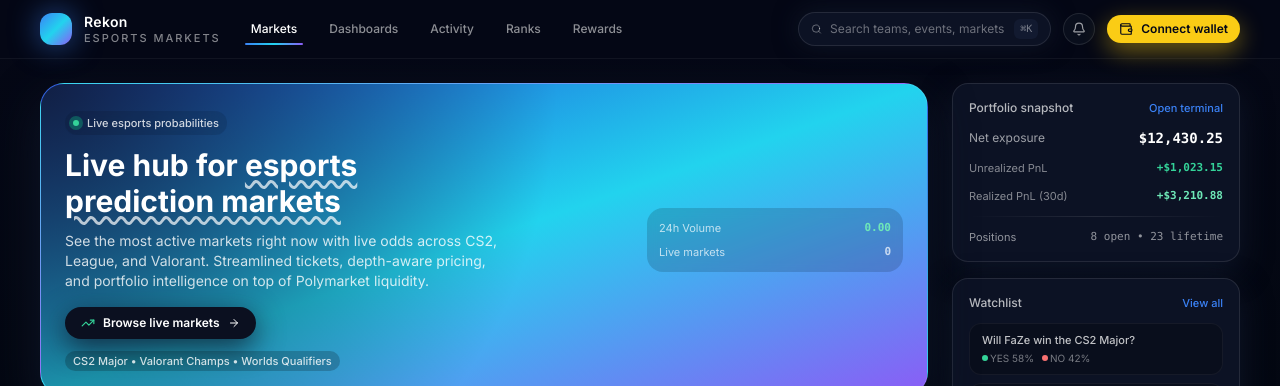
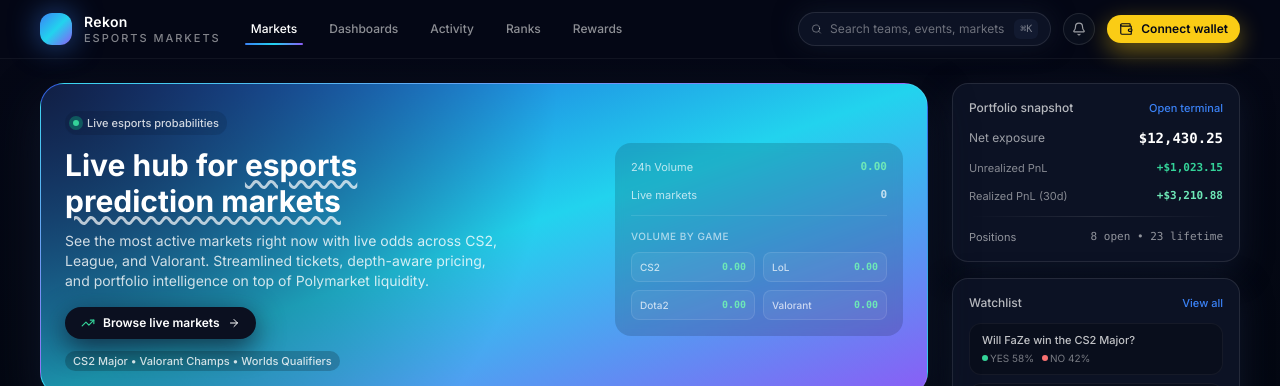
Before and after one commit to BadGenius22/Rekon, a Next.js app in the folder apps/web/: page / in a window 1280 px wide. Shown: the top 386 px of the page. Built offline with nearby package versions, Linux system fonts and the light colour scheme; no server answers.

Commit message:
feat(UI): Add volume breakdown

```diff
--- a/apps/web/src/app/markets/page.tsx
+++ b/apps/web/src/app/markets/page.tsx
@@ -48,6 +48,13 @@
   const includeResolved = searchParams.includeResolved === "true";
   const game = searchParams.game;
   const markets = await getMarkets(includeResolved, game);
+
+  // Calculate totals (same as home page)
+  const liveMarketsCount = markets.length;
+  const total24hVolume = markets.reduce(
+    (sum, market) => sum + (market.volume24h ?? market.volume ?? 0),
+    0
+  );
 
   // Debug: Log CS2 markets specifically
   if (process.env.NODE_ENV === "development") {
@@ -143,16 +150,34 @@
             {markets.length > 0 && (
               <span className="inline-flex items-center gap-2 rounded-full bg-neon-cyan/10 border border-neon-cyan/30 px-3 py-1 text-sm font-semibold text-neon-cyan">
                 <span className="h-2 w-2 rounded-full bg-neon-cyan animate-pulse" />
-                {markets.length} live
+                {liveMarketsCount} live
               </span>
             )}
           </div>
           <p className="text-foreground/60">
             Professional trading terminal for prediction markets
           </p>
-          <div className="mt-4 text-sm text-foreground/60">
-            Showing live esports game markets (matches/maps) across CS2, LoL,
-            Dota 2, and Valorant.
+          <div className="mt-4 flex items-center gap-4 text-sm">
+            <div className="text-foreground/60">
+              Showing live esports game markets (matches/maps) across CS2, LoL,
+              Dota 2, and Valorant.
+            </div>
+            {markets.length > 0 && (
+              <div className="flex items-center gap-4 text-xs">
+                <div className="flex items-center gap-2 rounded-full bg-foreground/5 border border-foreground/10 px-3 py-1.5">
+                  <span className="text-foreground/60">24h Volume</span>
+                  <span className="font-mono font-semibold text-neon-cyan">
+                    {formatVolume(total24hVolume)}
+                  </span>
+                </div>
+                <div className="flex items-center gap-2 rounded-full bg-foreground/5 border border-foreground/10 px-3 py-1.5">
+                  <span className="text-foreground/60">Live Markets</span>
+                  <span className="font-mono font-semibold text-neon-cyan">
+                    {liveMarketsCount}
+                  </span>
+                </div>
+              </div>
+            )}
           </div>
           {/* Debug info - remove in production */}
           {process.env.NODE_ENV === "development" && (
--- a/apps/web/src/modules/home/home-page.tsx
+++ b/apps/web/src/modules/home/home-page.tsx
@@ -69,6 +69,34 @@
     (sum, market) => sum + (market.volume24h ?? market.volume ?? 0),
     0
   );
+
+  // Calculate volume per game
+  const gameVolumes = {
+    cs2: markets
+      .filter((m) => m.game === "cs2")
+      .reduce(
+        (sum, market) => sum + (market.volume24h ?? market.volume ?? 0),
+        0
+      ),
+    lol: markets
+      .filter((m) => m.game === "lol")
+      .reduce(
+        (sum, market) => sum + (market.volume24h ?? market.volume ?? 0),
+        0
+      ),
+    dota2: markets
+      .filter((m) => m.game === "dota2")
+      .reduce(
+        (sum, market) => sum + (market.volume24h ?? market.volume ?? 0),
+        0
+      ),
+    valorant: markets
+      .filter((m) => m.game === "valorant")
+      .reduce(
+        (sum, market) => sum + (market.volume24h ?? market.volume ?? 0),
+        0
+      ),
+  };
 
   return (
     <main className="min-h-screen bg-[#030711] text-white">
@@ -166,7 +194,7 @@
                   </div>
                 </div>
 
-                <div className="mt-4 flex flex-col gap-2 rounded-2xl bg-black/15 p-3 text-xs text-white/85 backdrop-blur-sm md:mt-0 md:w-64">
+                <div className="mt-4 flex flex-col gap-3 rounded-2xl bg-black/15 p-4 text-xs text-white/85 backdrop-blur-sm md:mt-0 md:w-72">
                   <div className="flex items-center justify-between text-[11px] text-white/70">
                     <span>24h Volume</span>
                     <span className="font-mono font-semibold text-emerald-300">
@@ -178,6 +206,21 @@
                     <span className="font-mono font-semibold">
                       {liveMarketsCount}
                     </span>
+                  </div>
+                  <div className="h-px bg-white/10" />
+                  <div className="space-y-2">
+                    <div className="text-[10px] font-medium text-white/60 uppercase tracking-wider">
+                      Volume by Game
+                    </div>
+                    <div className="grid grid-cols-2 gap-2">
+                      <GameVolumeItem game="CS2" volume={gameVolumes.cs2} />
+                      <GameVolumeItem game="LoL" volume={gameVolumes.lol} />
+                      <GameVolumeItem game="Dota2" volume={gameVolumes.dota2} />
+                      <GameVolumeItem
+                        game="Valorant"
+                        volume={gameVolumes.valorant}
+                      />
+                    </div>
                   </div>
                 </div>
               </div>
@@ -529,3 +572,14 @@
     </div>
   );
 }
+
+function GameVolumeItem({ game, volume }: { game: string; volume: number }) {
+  return (
+    <div className="flex items-center justify-between rounded-lg border border-white/10 bg-white/5 px-2 py-1.5">
+      <span className="text-[10px] font-medium text-white/70">{game}</span>
+      <span className="font-mono text-[10px] font-semibold text-emerald-300">
+        {formatVolume(volume)}
+      </span>
+    </div>
+  );
+}
```
